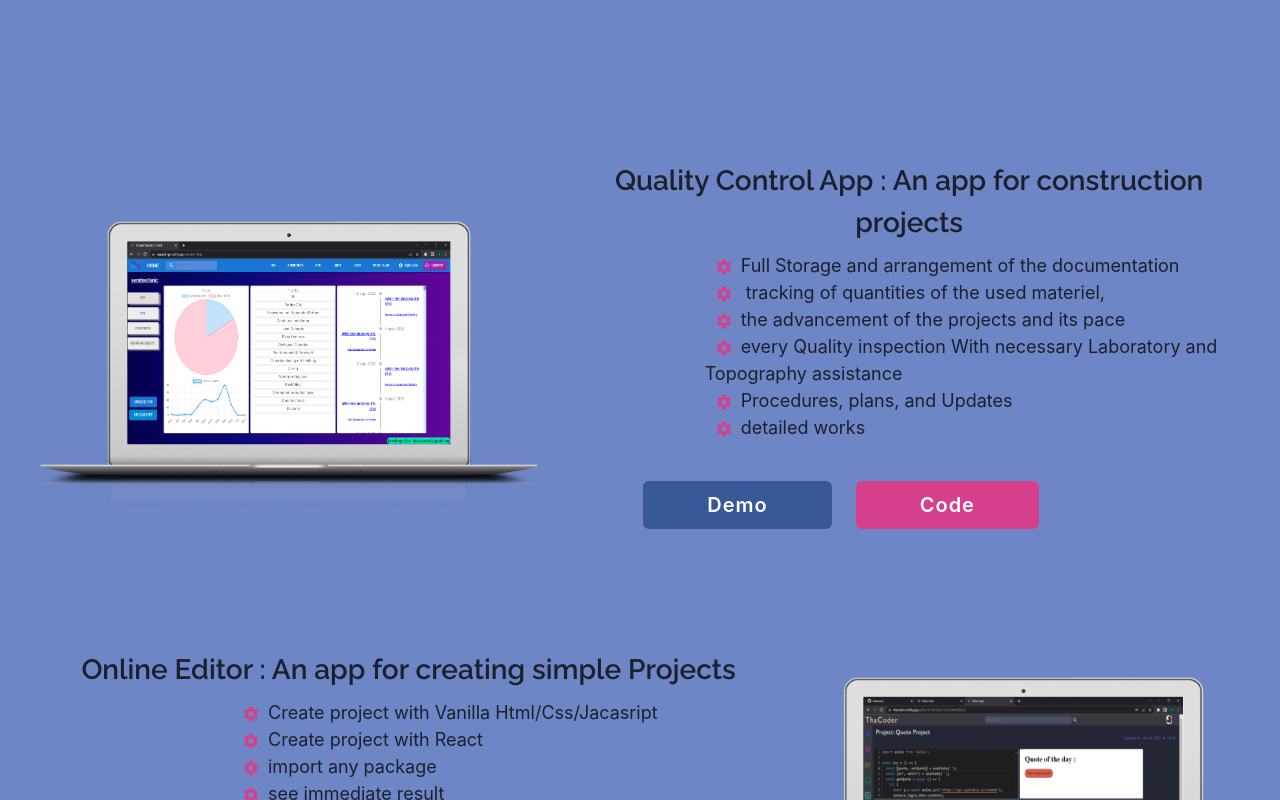
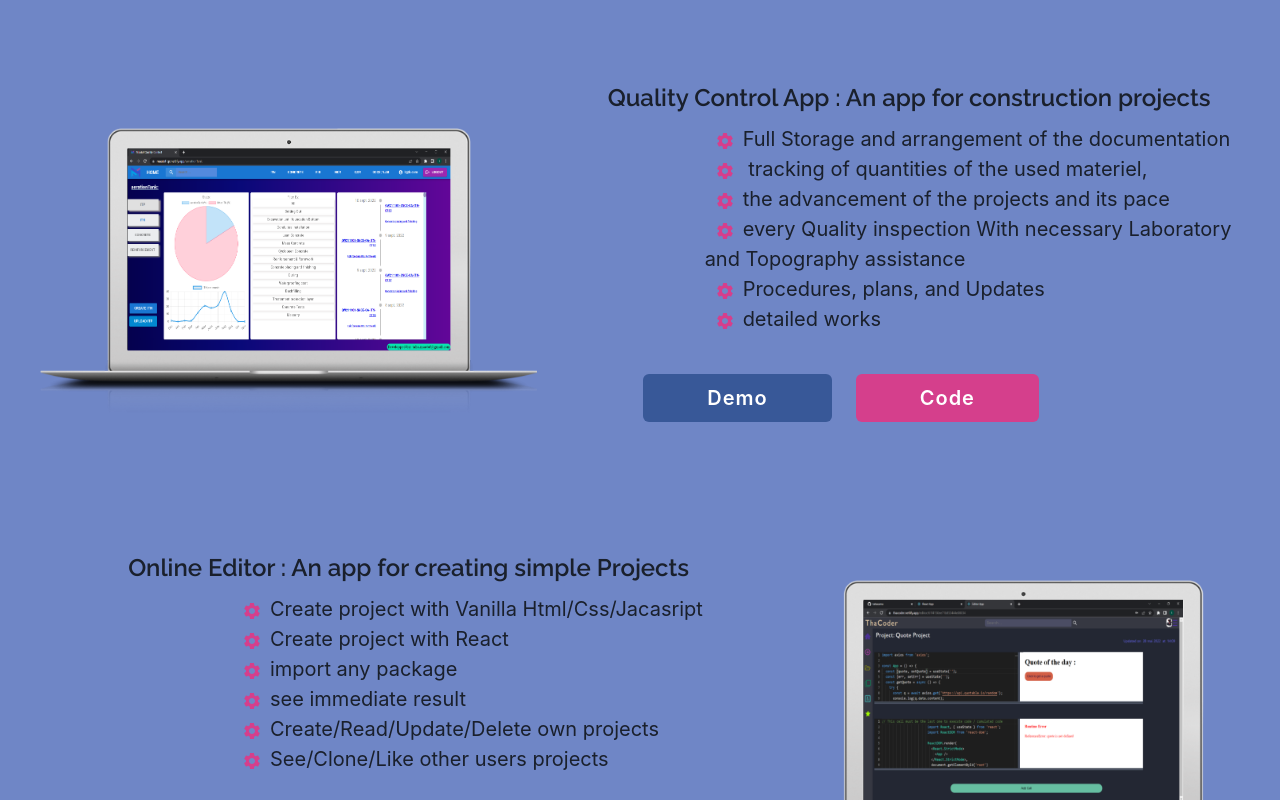
Before and after one commit to tahasama/myPortfolio, a React (Create React App) app: page / in a window 1280 px wide. Shown: the part 2960-3760 px from the top of the page. Built offline with nearby package versions, Linux system fonts and the light colour scheme.

Commit message:
general restyling

```diff
--- a/src/components/projects.tsx
+++ b/src/components/projects.tsx
@@ -28,7 +28,7 @@ const Projects = () => {
   return (
     <>
       <Box
-        h={["250vh", "250vh", "170vh", "170vh", "170vh"]}
+        h={["270vh", "250vh", "185vh", "220vh", "170vh"]}
         bg={bglOnLight}
         clipPath={[
           "polygon(26% 3%, 100% 0, 100% 100%, 0 100%, 0 0)",
@@ -37,7 +37,7 @@ const Projects = () => {
           "polygon(26% 7%, 100% 0, 100% 100%, 0 100%, 0 0)",
           "polygon(26% 8%, 100% 0, 100% 100%, 0 100%, 0 0)",
         ]}
-        mt={["-152vh", "-150vh", "-40vh", "-70vh", "-50vh"]}
+        mt={["-212vh", "-160vh", "-50vh", "-80vh", "-60vh"]}
         zIndex={2}
       >
         <Element name="Projects"></Element>
@@ -55,11 +55,12 @@ const Projects = () => {
               src={proj1}
               alt="devNight"
               borderRadius={"3xl"}
-              w={["100%", "100%", "45%", "55%", "40%"]}
+              w={["100%", "100%", "50%", "55%", "40%"]}
+              ml={[0, 0, 12, 0, 0]}
             />
             <Box mx={10} w={"full"}>
               <Text
-                fontSize="28"
+                fontSize={["24", "28", "20", "24", "24"]}
                 textAlign={"center"}
                 mb={2}
                 fontFamily={"Raleway"}
@@ -70,7 +71,7 @@ const Projects = () => {
               <List
                 style={{ textIndent: 10 }}
                 ml={[0, 0, 0, 0, 32]}
-                fontSize="lg"
+                fontSize={["16", "28", "16", "20", "20"]}
               >
                 <ListItem>
                   <ListIcon
@@ -132,14 +133,14 @@ const Projects = () => {
                   style={{ textDecoration: "none" }}
                 >
                   <Button
-                    px={["20", "20", "16", "16", "16"]}
-                    py={[8, 8, 6, 6, 6]}
+                    px={["8", "20", "12", "16", "16"]}
+                    fontSize={["lg", "lg", "lg", "xl", "xl"]}
+                    py={[7, 8, 6, 6, 6]}
                     my={10}
                     mx={2}
                     colorScheme={
                       colorMode !== "light" ? "linkedin" : "facebook"
                     }
-                    fontSize={["xl", "lg", "xl", "xl", "xl"]}
                     letterSpacing={"wider"}
                   >
                     Demo
@@ -152,12 +153,12 @@ const Projects = () => {
                   style={{ textDecoration: "none" }}
                 >
                   <Button
-                    px={["20", "20", "16", "16", "16"]}
-                    py={[8, 8, 6, 6, 6]}
+                    px={["8", "20", "12", "16", "16"]}
+                    fontSize={["lg", "lg", "lg", "xl", "xl"]}
+                    py={[7, 8, 6, 6, 6]}
                     my={10}
                     mx={[1, 1, 4, 4, 4]}
                     colorScheme={colorMode !== "light" ? "teal" : "pink"}
-                    fontSize={["xl", "lg", "xl", "xl", "xl"]}
                     letterSpacing={"wider"}
                   >
                     Code
@@ -177,9 +178,9 @@ const Projects = () => {
           >
             <Box w={"100%"}>
               <Text
-                fontSize="28"
+                fontSize={["24", "28", "20", "24", "24"]}
                 textAlign={"center"}
-                mb={2}
+                my={[4, 4, 2, 2, 2]}
                 fontFamily={"Raleway"}
                 fontWeight={900}
               >
@@ -188,7 +189,7 @@ const Projects = () => {
               <List
                 style={{ textIndent: 10 }}
                 ml={[0, 0, 0, 0, 48]}
-                fontSize="lg"
+                fontSize={["16", "28", "16", "20", "20"]}
               >
                 <ListItem>
                   <ListIcon
@@ -250,14 +251,14 @@ const Projects = () => {
                   style={{ textDecoration: "none" }}
                 >
                   <Button
-                    px={["20", "20", "16", "16", "16"]}
-                    py={[8, 8, 6, 6, 6]}
+                    px={["8", "20", "12", "16", "16"]}
+                    fontSize={["lg", "lg", "lg", "xl", "xl"]}
+                    py={[7, 8, 6, 6, 6]}
                     my={10}
                     mx={2}
                     colorScheme={
                       colorMode !== "light" ? "linkedin" : "facebook"
                     }
-                    fontSize={["xl", "lg", "xl", "xl", "xl"]}
                     letterSpacing={"wider"}
                   >
                     Demo
@@ -270,12 +271,12 @@ const Projects = () => {
                   style={{ textDecoration: "none" }}
                 >
                   <Button
-                    px={["20", "20", "16", "16", "16"]}
-                    py={[8, 8, 6, 6, 6]}
+                    px={["8", "20", "12", "16", "16"]}
+                    fontSize={["lg", "lg", "lg", "xl", "xl"]}
+                    py={[7, 8, 6, 6, 6]}
                     my={10}
                     mx={[1, 1, 4, 4, 4]}
                     colorScheme={colorMode !== "light" ? "teal" : "pink"}
-                    fontSize={["xl", "lg", "xl", "xl", "xl"]}
                     letterSpacing={"wider"}
                   >
                     Code
@@ -287,7 +288,7 @@ const Projects = () => {
               src={proj2}
               alt="devNight"
               borderRadius={"3xl"}
-              w={["100%", "100%", "45%", "55%", "40%"]}
+              w={["100%", "100%", "50%", "55%", "40%"]}
             />
           </Flex>{" "}
           {/* <Flex
```
